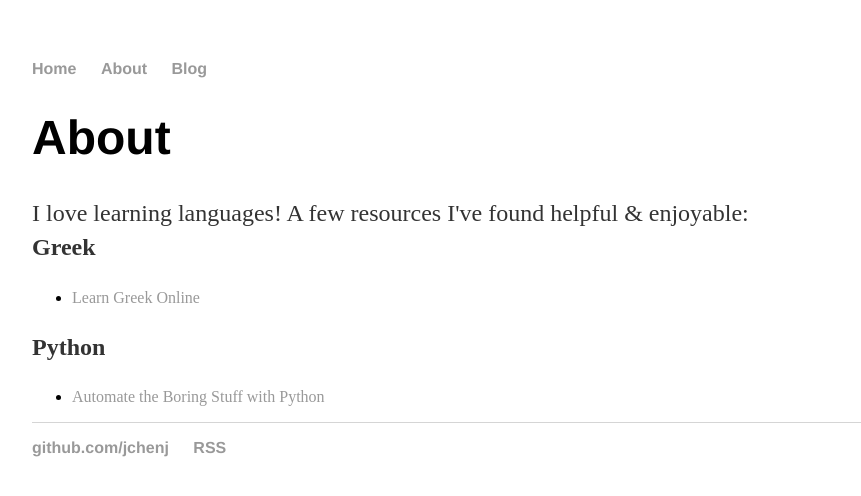
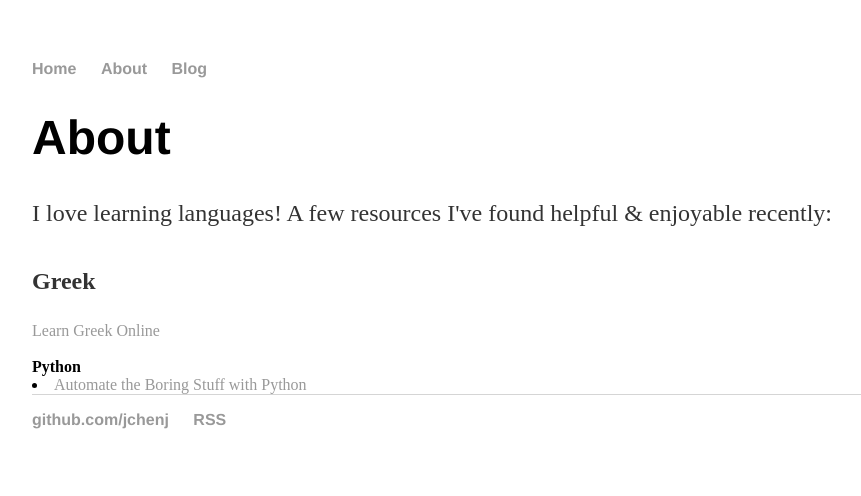
Before and after one commit to jchenj/jchenj.github.io, a Jekyll site: the page built from about/index.html, in a window 1280 px wide. Shown: the top 496 px of the page, without its empty margins (160-1021 px from the left). Built offline with Jekyll 4.4.1, drawn with Linux system fonts in a browser that asks for light colours.

Commit message:
Update index.html

```diff
--- a/about/index.html
+++ b/about/index.html
@@ -3,12 +3,10 @@ layout: default
 title: Julianna Chen
 ---
   <h1>About</h1>
-  <p>I love learning languages! A few resources I've found helpful & enjoyable:<br>
-  <b>Greek</b></p>
-      <ul>
-        <li><a href="http://www.kypros.org/LearnGreek/">Learn Greek Online</a></li>
-      </ul>
-  <p><b>Python</b></p>
-      <ul>
-        <li><a href="https://automatetheboringstuff.com">Automate the Boring Stuff with Python</a></li>
-      </ul>
+  <p>I love learning languages! A few resources I've found helpful & enjoyable recently:
+  <br>
+  <br>
+  <b>Greek</b></p> <a href="http://www.kypros.org/LearnGreek/">Learn Greek Online</a></li>
+  <br>
+  <br>
+  <b>Python</b><li><a href="https://automatetheboringstuff.com">Automate the Boring Stuff with Python</a></li>
```
